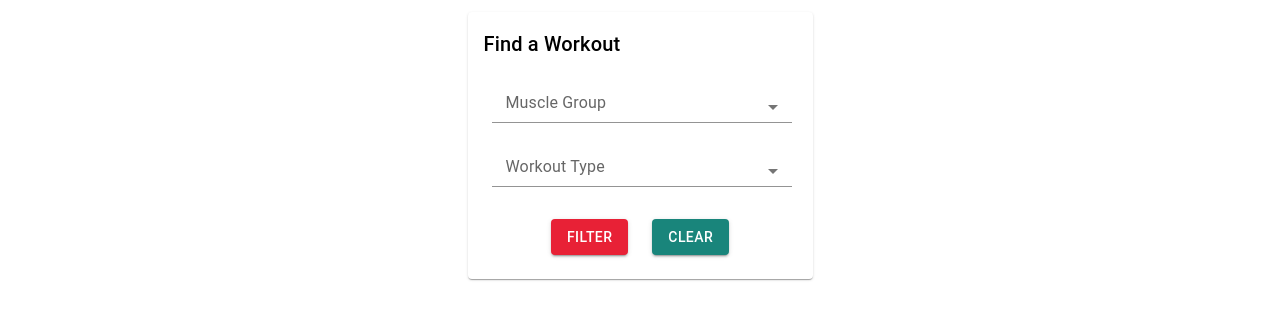
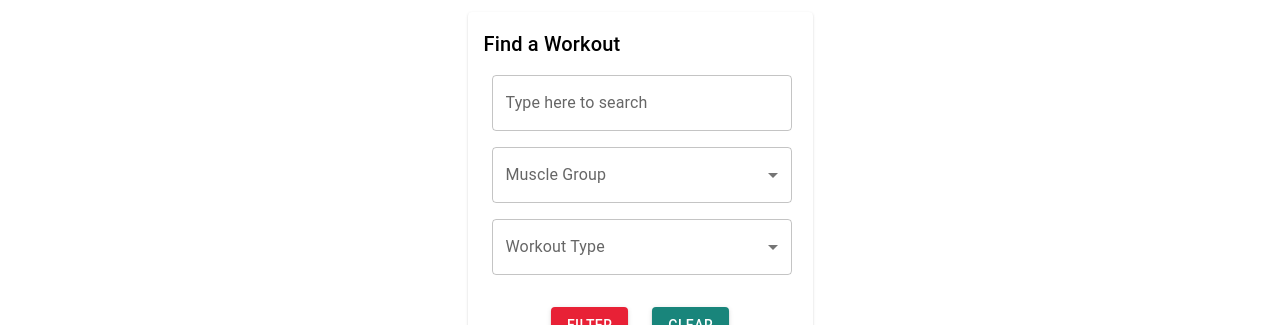
Before and after one commit to BBGard/daily-workouts, a React (Create React App) app: page /workouts in a window 1280 px wide. Shown: the part 174-499 px from the top of the page. Built offline with nearby package versions, Linux system fonts and the light colour scheme; grey boxes are pictures that could not be loaded.

Commit message:
Added search

```diff
--- a/src/Pages/Workouts.jsx
+++ b/src/Pages/Workouts.jsx
@@ -1,9 +1,7 @@
 import React from 'react';
 import { workouts } from '../Data/workoutData';
-import { Link } from 'react-router-dom';
-import { Autocomplete, Typography, Box, Button, Card, CardActions, TextField, Input, CardMedia, Skeleton, CardContent, ButtonGroup } from '@mui/material';
-import { useState, useEffect } from 'react';
-import OutlinedInput from '@mui/material/OutlinedInput';
+import {  Typography, Box, Button, Card, CardActions, TextField, Input, CardMedia, Skeleton, CardContent, OutlinedInput } from '@mui/material';
+import { useState } from 'react';
 import InputLabel from '@mui/material/InputLabel';
 import MenuItem from '@mui/material/MenuItem';
 import FormControl from '@mui/material/FormControl';
@@ -15,7 +13,7 @@ const Workouts = () => {
 
 const [allWorkouts, setAllWorkouts] = useState(workouts); // all workouts
 const [workoutsToShow, setWorkoutsToShow] = useState(workouts); // workouts to show
-const [filterKeywords, setFilterKeywords] = useState([]); // filter keywords [muscle group, workout type, duration, etc]
+const [searchText, setSearchText] = useState([]); // search text
 const [muscleGroupsSelection, setMuscleGroupsSelection] = useState([]); // muscle groups
 const [workoutTypesSelection, setWorkoutTypesSelection] = useState([]); // workout types
 
@@ -52,14 +50,31 @@ const workoutTypes = [
 
 // Filter the workouts to show based on the selected muscle group and workout type
 const filterWorkouts = () => {
+
   let filteredWorkouts; // workouts to show
 
-  // If no muscle groups or workout types are selected, show all workouts
+  // If there is search text, filter workouts by search text
+  if (searchText.length > 0) {
+    console.log("filtering by search text");
+    console.log(searchText);
+
+    filteredWorkouts = allWorkouts.filter((workout) => {
+      return workout.name.toLowerCase().includes(searchText.toLowerCase()) ||
+      workout.category.toLowerCase().includes(searchText.toLowerCase()) ||
+      workout.group.toLowerCase().includes(searchText.toLowerCase());
+    });
+
+
+  }
+
+  // If no muscle groups or workout types are selected show all workouts
   if (
     muscleGroupsSelection.length === 0 &&
-    workoutTypesSelection.length === 0
+    workoutTypesSelection.length === 0 &&
+    searchText.length === 0
   ) {
     setWorkoutsToShow(allWorkouts);
+    return;
   }
 
   // If muscle groups are selected, filter workouts by muscle group
@@ -128,7 +143,23 @@ const handleWorkoutTypeChange = (event) => {
         >
           Find a Workout
         </Typography>
+
         <FormControl sx={{ m: 1, width: 300 }}>
+          {/* Keyword search */}
+          <TextField
+            id="keyword-search"
+            label="Type here to search"
+            variant="outlined"
+            onChange={(event) => {
+              setSearchText(event.target.value);
+            }}
+          />
+
+          </FormControl>
+
+
+
+        <FormControl label='Muscle Group' variant='outlined' sx={{ m: 1, width: 300 }}>
           <InputLabel id="muscle-group-label">Muscle Group</InputLabel>
           <Select
             labelId="muscle-group-label"
@@ -136,7 +167,7 @@ const handleWorkoutTypeChange = (event) => {
             multiple
             value={muscleGroupsSelection}
             onChange={handleMuscleChange}
-            input={<Input label="Tag" />}
+            input={<OutlinedInput label={"Muscle Group"} />}
             renderValue={(selected) => selected.join(", ")}
             MenuProps={MenuProps}
           >
@@ -156,7 +187,7 @@ const handleWorkoutTypeChange = (event) => {
             multiple
             value={workoutTypesSelection}
             onChange={handleWorkoutTypeChange}
-            input={<Input label="Tag" />}
+            input={<OutlinedInput label={"Workout Type"} />}
             renderValue={(selected) => selected.join(", ")}
             MenuProps={MenuProps}
           >
```
